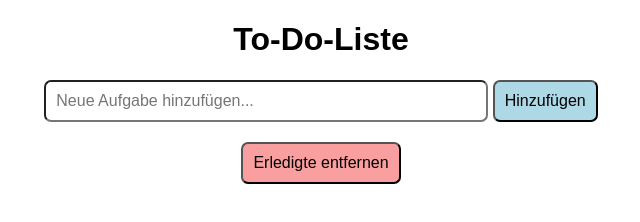
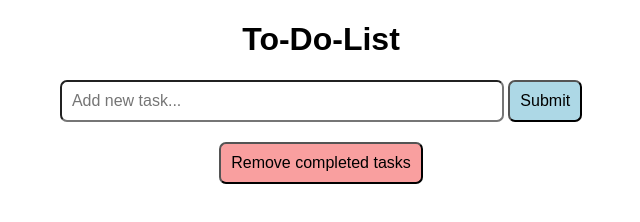
Before and after one commit to feministCoding/To-Do-List-WebApplication, a plain HTML site: page ToDoList_program/index.html in a window 1280 px wide. Shown: the whole page, without its empty margins (319-959 px from the left). Drawn offline with Linux system fonts and the light colour scheme.

Commit message:
Translate UI elements to English for improved accessibility

```diff
--- a/ToDoList_program/index.html
+++ b/ToDoList_program/index.html
@@ -2,17 +2,18 @@
 <html>
   <head>
     <meta charset="utf-8">
-    <title>To-Do-Liste</title>
+    <meta name="viewport" content="width=device-width, initial-scale=1.0">
+    <title>To-Do-List</title>
     <link rel="stylesheet" href="styles/main.css">
   </head>
   <body>
     <div class="container">
-      <h1>To-Do-Liste</h1>
+      <h1>To-Do-List</h1>
       <form id="add-task-form">
-        <input type="text" id="new-task-input" placeholder="Neue Aufgabe hinzufügen...">
-        <button type="submit">Hinzufügen</button>
+        <input type="text" id="new-task-input" placeholder="Add new task...">
+        <button type="submit">Submit</button>
       </form>
-      <button id="remove-completed-btn">Erledigte entfernen</button>
+      <button id="remove-completed-btn">Remove completed tasks</button>
       <ul id="task-list">
         <!-- <li class="completed"><input type="checkbox">task 1</li> -->
       </ul>
```
